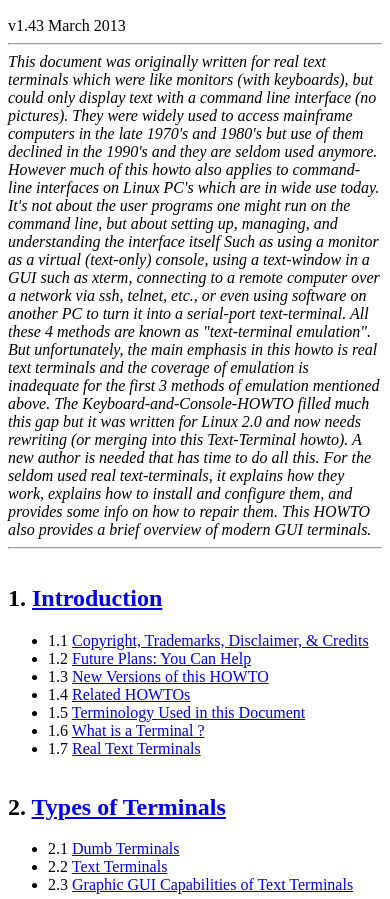
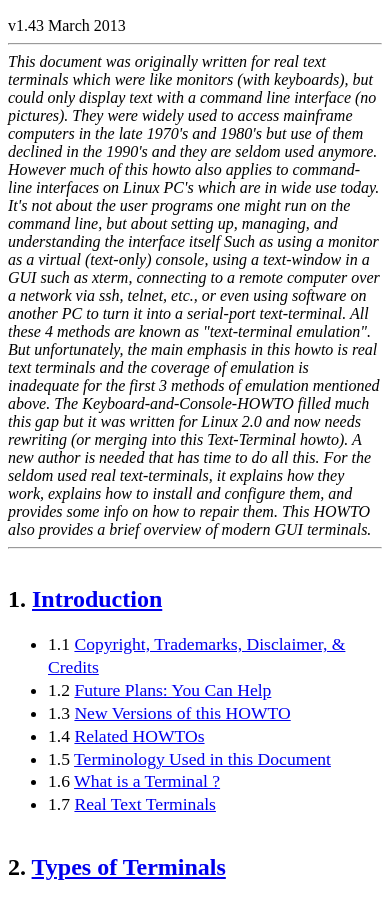
Before and after one commit to tcowley/text-terminal-howto, a plain HTML site: page index.html in a window 390 px wide. Shown: the part 147-1046 px from the top of the page. Drawn offline with Linux system fonts and the light colour scheme.

Commit message:
Update screen.css

```diff
--- a/css/screen.css
+++ b/css/screen.css
@@ -12,6 +12,8 @@
         box-sizing: border-box;
         width: 100%;
         overflow-x: auto;
+        line-height: 1.3em;
+        font-size: 1.1em;
     }
 
     blockquote {
```
